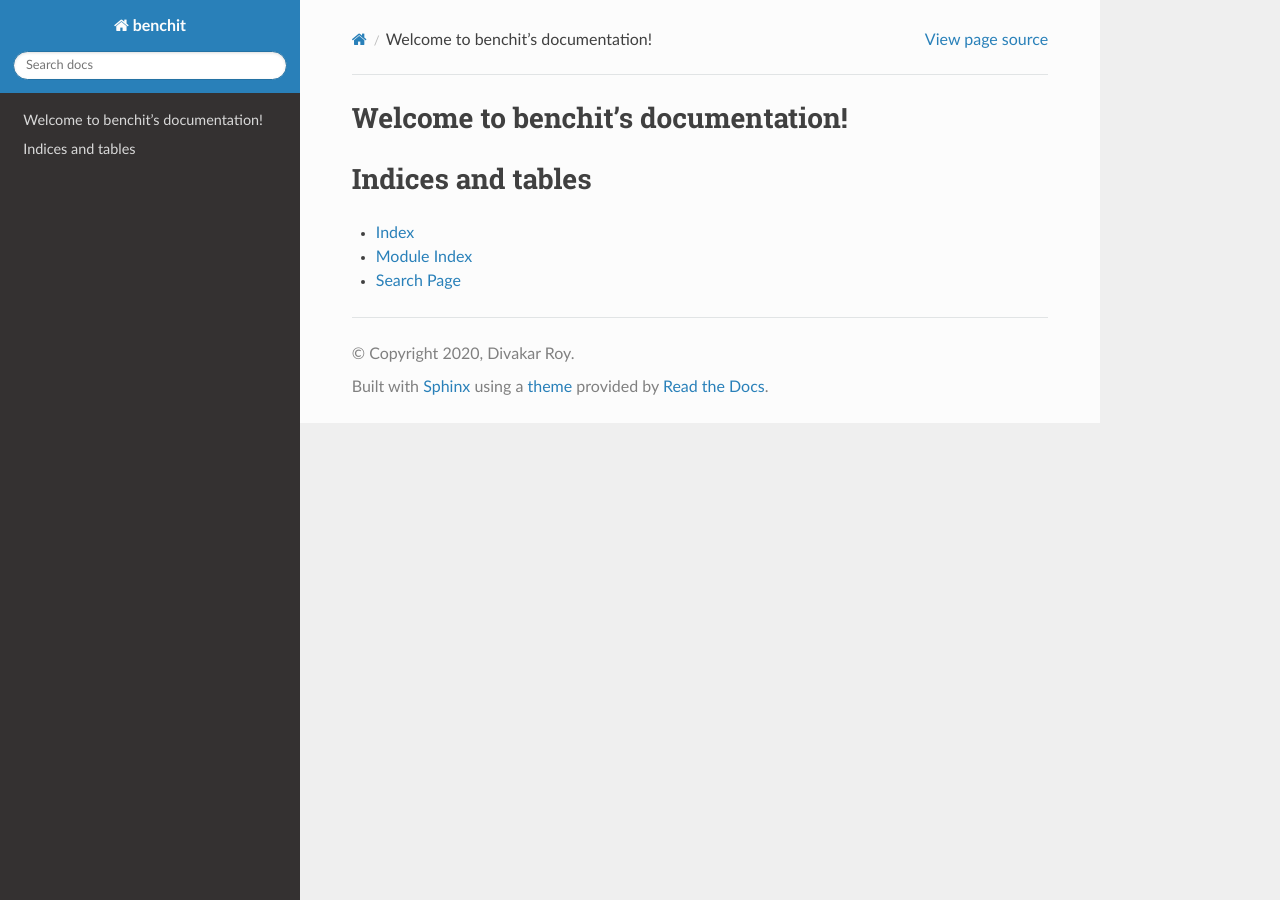
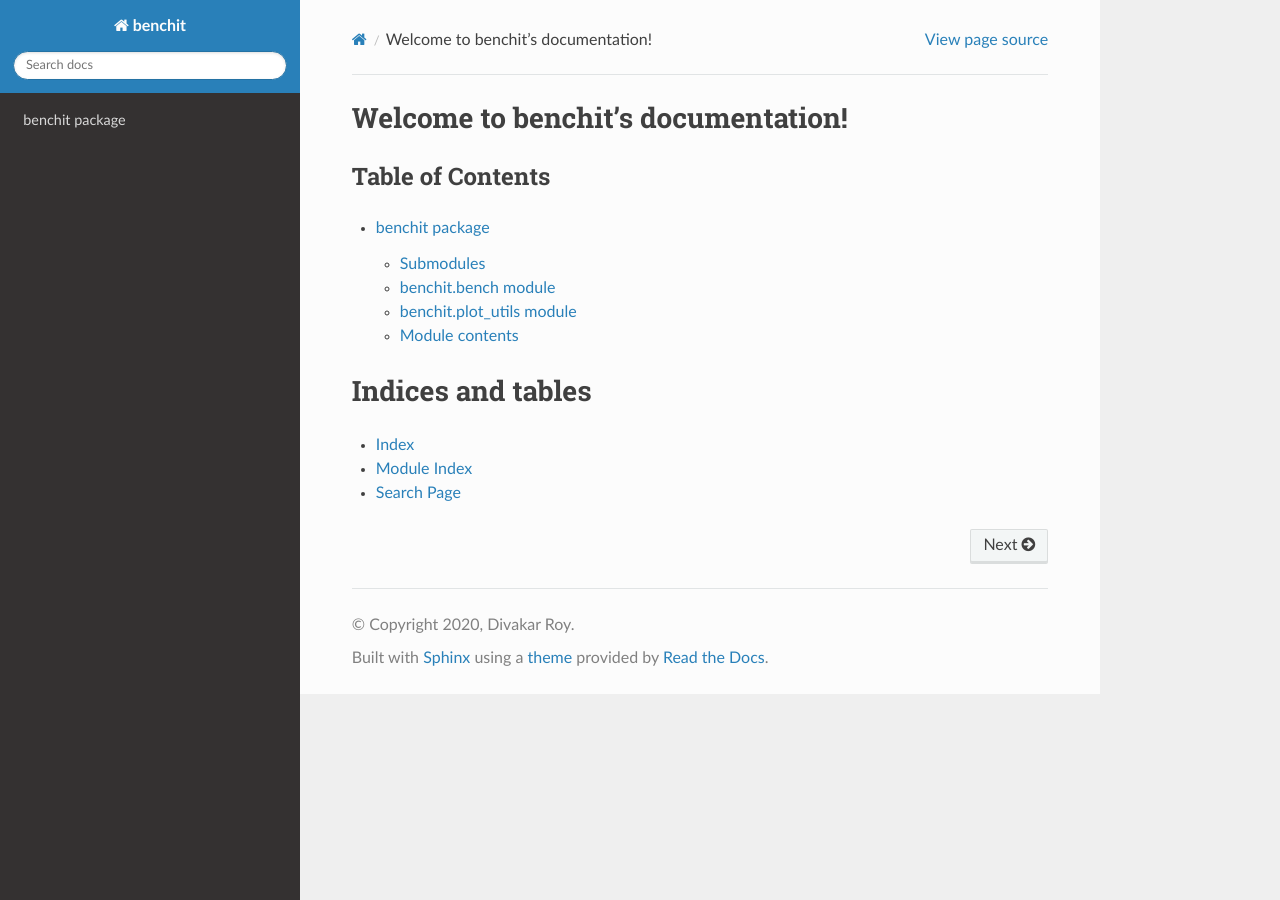
Before and after one commit to droyed/benchit, a Sphinx documentation site: the page built from docs/source/index.rst, in a window 1280 px wide. Built offline with Sphinx 7.4.7 and the Read the Docs theme 2.0.0, drawn with Linux system fonts in a browser that asks for light colours.

Commit message:
fix for apidocs bug

```diff
--- a/docs/source/index.rst
+++ b/docs/source/index.rst
@@ -10,6 +10,14 @@ Welcome to benchit's documentation!
    :maxdepth: 2
    :caption: Contents:
 
+Table of Contents
+-----------------
+
+.. toctree::
+
+   benchit
+
+
 
 
 Indices and tables
```
